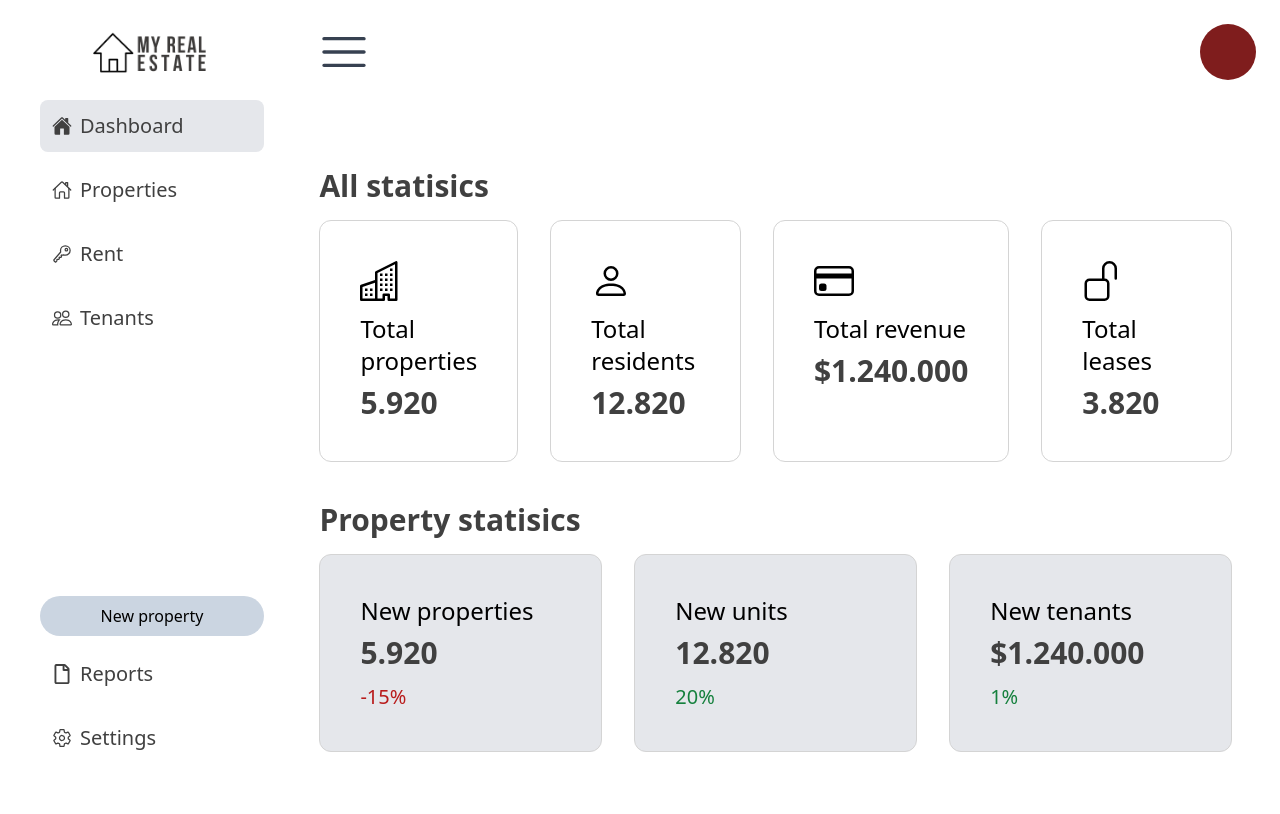
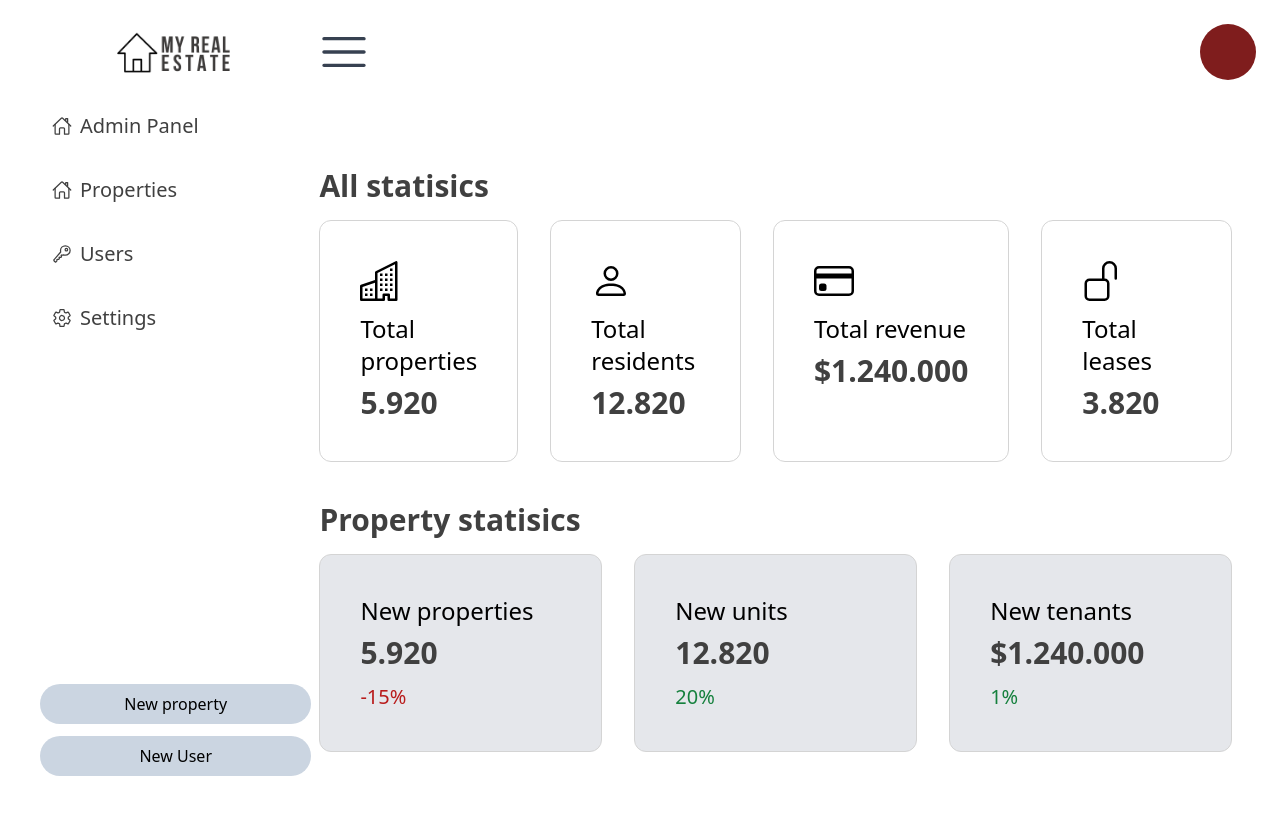
Before and after one commit to jklis2/My_Real_Estate, a React (Vite) app in the folder Client/: page /admin in a window 1280 px wide. Built offline with nearby package versions, Linux system fonts and the light colour scheme.

Commit message:
feat: Create admin navigation

```diff
--- a/Client/src/components/AccordionIcon.tsx
+++ /dev/null
@@ -1,25 +0,0 @@
-type IconProps = {
-  isAccordionOpen: boolean;
-};
-
-export default function AccordionIcon({ isAccordionOpen }: IconProps) {
-  return (
-    <svg
-      data-accordion-icon
-      className={`w-6 h-6 transform transition-transform ${
-        isAccordionOpen ? "rotate-180" : "rotate-0"
-      }`}
-      viewBox="0 0 20 20"
-      fill="none"
-      xmlns="http://www.w3.org/2000/svg"
-    >
-      <path
-        d="M5.833 7.5l4.167 4.167L14.167 7.5"
-        stroke="currentColor"
-        strokeWidth="1.5"
-        strokeLinecap="round"
-        strokeLinejoin="round"
-      />
-    </svg>
-  );
-}
--- a/Client/src/components/Question.tsx
+++ b/Client/src/components/Question.tsx
@@ -1,7 +1,7 @@
 import H3 from "../components/H3";
 import P from "../components/P";
 import FAQNumber from "./FAQNumber";
-import AccordionIcon from "./AccordionIcon";
+import { BsChevronUp } from "react-icons/bs";
 
 interface QuestionProps {
   number: number;
@@ -40,7 +40,11 @@ export default function Question({
             <FAQNumber number={number} />
             <H3>{title}</H3>
           </div>
-          <AccordionIcon isAccordionOpen={isAccordionOpen} />
+          <BsChevronUp
+            className={`transition-all ${
+              isAccordionOpen ? "rotate-180" : "rotate-0"
+            }`}
+          />
         </button>
       </h2>
       <div
--- a/Client/src/components/SideNav.tsx
+++ b/Client/src/components/SideNav.tsx
@@ -1,23 +1,50 @@
 import { useState } from "react";
 import NavLink from "./SideLink";
-import { LINKS_BEFORE, LINKS_AFTER } from "../consts/links";
+import { LINKS_BEFORE, LINKS_AFTER, LINKS_ADMIN } from "../consts/links";
 import Button from "./Button";
 import NavLogo from "../assets/Logo.png";
-import { Link } from "react-router-dom";
+import { Link, useLocation } from "react-router-dom";
 
 export default function SideNav() {
+  const location = useLocation();
+  const isDashboardPage = location.pathname.startsWith("/dashboard");
+  const isAdminPage = location.pathname.startsWith("/admin");
+
   const [activeLink, setActiveLink] = useState<string>("/dashboard");
 
   const handleSetActiveLink = (path: string) =>
-    setActiveLink(`/dashboard${path !== "/dashboard" ? `/${path}` : ""}`);
+    setActiveLink(
+      isDashboardPage
+        ? `/dashboard${path !== "/dashboard" ? `/${path}` : ""}`
+        : path
+    );
 
   return (
     <nav className="mx-10 fixed h-screen flex flex-col justify-between py-6">
       <div className="text-center">
-        <Link to="/dashboard" className="mb-3 flex justify-center">
+        <Link
+          to={`${isDashboardPage ? "/dashboard" : "/admin"}`}
+          className="mb-3 flex justify-center"
+        >
           <img className="h-16 w-auto" src={NavLogo} alt="NavLogo" />
         </Link>
-        {LINKS_BEFORE.map((link) => (
+
+        {isAdminPage &&
+          LINKS_ADMIN.map((link) => (
+            <NavLink
+              key={link.id}
+              to={link.to}
+              icon={link.icon}
+              label={link.label}
+              isActive={activeLink === link.to}
+              onClick={() =>
+                handleSetActiveLink(link.to.replace("/dashboard/", ""))
+              }
+            />
+          ))}
+
+        {isDashboardPage &&
+          LINKS_BEFORE.map((link) => (
             <NavLink
               key={link.id}
               to={link.to}
@@ -32,8 +59,10 @@ export default function SideNav() {
       </div>
 
       <div className="text-center">
-        <Button className="w-full">New property</Button>
-        {LINKS_AFTER.map((link) => (
+       <Button className="w-full mb-3">New property</Button>
+        {isAdminPage && <Button className="w-full ">New User</Button>}
+        {isDashboardPage &&
+          LINKS_AFTER.map((link) => (
             <NavLink
               key={link.id}
               to={link.to}
--- a/Client/src/consts/links.ts
+++ b/Client/src/consts/links.ts
@@ -28,3 +28,15 @@ export const LINKS_AFTER = [
     label: "Settings",
   },
 ];
+
+export const LINKS_ADMIN = [
+  { id: 0, to: "/admin", icon: IoHomeOutline, label: "Admin Panel" },
+  {
+    id: 1,
+    to: "/admin/properties",
+    icon: IoHomeOutline,
+    label: "Properties",
+  },
+  { id: 2, to: "/admin/users", icon: IoKeyOutline, label: "Users" },
+  { id: 3, to: "/admin/settings", icon: IoSettingsOutline, label: "Settings" },
+];
```
Lines whose indentation alone changed are shown as unchanged.
